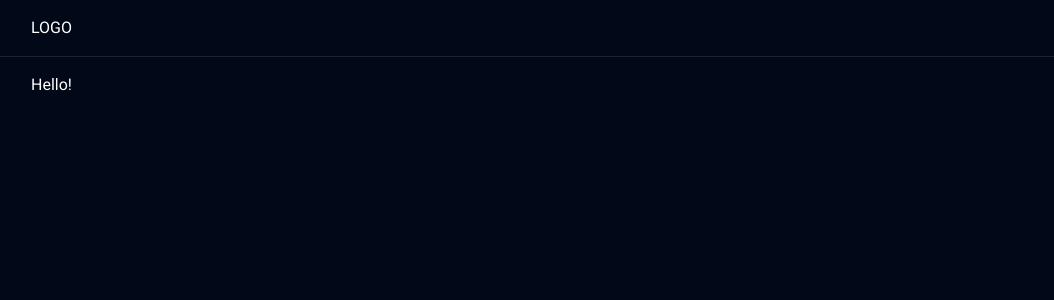
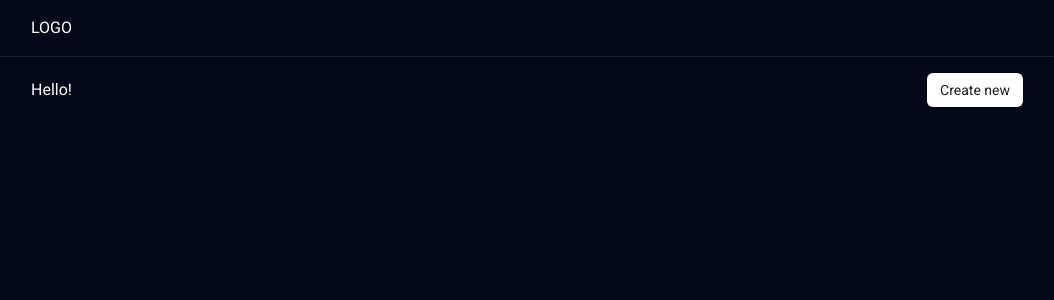
Before and after one commit to abieniek03/ufc-tournament, a Next.js app: page /dashboard in a window 1280 px wide. Shown: the top 300 px of the page, without its empty margins (113-1167 px from the left). Built offline with nearby package versions, Linux system fonts and the light colour scheme.

Commit message:
add: dialog mockup component

```diff
--- a/app/(dashboard)/dashboard/page.tsx
+++ b/app/(dashboard)/dashboard/page.tsx
@@ -1,7 +1,12 @@
+import { CreateNewTournament } from "@/app/_components/dashboard/CreateNewTournament";
+
 export default function DashboardPage() {
   return (
     <>
-      <h1>Hello!</h1>
+      <div className="flex items-center justify-between">
+        <h1>Hello!</h1>
+        <CreateNewTournament />
+      </div>
     </>
   );
 }
--- a/app/_components/Button.tsx
+++ b/app/_components/Button.tsx
@@ -18,7 +18,7 @@ export function Button({
   path,
 }: Readonly<Props>) {
   const buttonStyles = clsx(
-    "rounded-md px-4 py-2 transition-all duration-200 outline-primary bg-primary text-sm hover:opacity-95 border",
+    "rounded-md px-3 py-1.5 transition-all duration-200 outline-primary bg-primary text-sm hover:opacity-95 border",
     styleType === "primary" &&
       "bg-primary text-primary-content border-transparent",
     styleType === "secondary" && "bg-primary/5 hover:bg-primary/10",
--- /dev/null
+++ b/app/_components/DialogMockup.tsx
@@ -0,0 +1,35 @@
+"use client";
+import { type ReactNode } from "react";
+import * as Dialog from "@radix-ui/react-dialog";
+import { Cross2Icon } from "@radix-ui/react-icons";
+import { Button } from "./Button";
+
+interface Props {
+  triggerLabel: string;
+  title: string;
+  children: ReactNode;
+}
+
+export function DialogMockup({ triggerLabel, title, children }: Props) {
+  return (
+    <Dialog.Root>
+      <Dialog.Trigger>
+        <Button styleType="primary">{triggerLabel}</Button>
+      </Dialog.Trigger>
+      <Dialog.Portal>
+        <Dialog.Overlay className="data-[state=open]:animate-overlayShow fixed inset-0 bg-black/50" />
+        <Dialog.Content className="data-[state=open]:animate-contentShow fixed left-[50%] top-[50%] max-h-[85vh] w-[90vw] max-w-4xl translate-x-[-50%] translate-y-[-50%] rounded-[6px] border border-content/10 bg-background p-[25px] shadow-[hsl(206_22%_7%_/_35%)_0px_10px_38px_-10px,_hsl(206_22%_7%_/_20%)_0px_10px_20px_-15px] focus:outline-none">
+          <div className="flex items-center justify-between">
+            <Dialog.Title className="text-mauve12 m-0 text-[17px] font-medium">
+              {title}
+            </Dialog.Title>
+            <Dialog.Close>
+              <Cross2Icon width={30} height={30} viewBox="0 0 20 20" />
+            </Dialog.Close>
+          </div>
+          {children}
+        </Dialog.Content>
+      </Dialog.Portal>
+    </Dialog.Root>
+  );
+}
--- /dev/null
+++ b/app/_components/dashboard/CreateNewTournament.tsx
@@ -0,0 +1,9 @@
+import { DialogMockup } from "../DialogMockup";
+
+export function CreateNewTournament() {
+  return (
+    <DialogMockup triggerLabel="Create new" title="Create new tournament">
+      <div>siema</div>
+    </DialogMockup>
+  );
+}
--- a/package.json
+++ b/package.json
@@ -11,6 +11,8 @@
   "dependencies": {
     "@clerk/nextjs": "^5.0.6",
     "@clerk/themes": "^2.1.2",
+    "@radix-ui/react-dialog": "^1.0.5",
+    "@radix-ui/react-icons": "^1.3.0",
     "clsx": "^2.1.1",
     "next": "14.2.3",
     "react": "^18",
--- a/tailwind.config.ts
+++ b/tailwind.config.ts
@@ -15,6 +15,23 @@ const config: Config = {
         "primary-content": "#1F1F23",
         lights: "#3065C1",
       },
+      keyframes: {
+        overlayShow: {
+          from: { opacity: "0" },
+          to: { opacity: "1" },
+        },
+        contentShow: {
+          from: {
+            opacity: "0",
+            transform: "translate(-50%, -48%) scale(0.96)",
+          },
+          to: { opacity: "1", transform: "translate(-50%, -50%) scale(1)" },
+        },
+      },
+      animation: {
+        overlayShow: "overlayShow 150ms cubic-bezier(0.16, 1, 0.3, 1)",
+        contentShow: "contentShow 150ms cubic-bezier(0.16, 1, 0.3, 1)",
+      },
     },
   },
   plugins: [],
```
Also changed, not shown: 1 other file (tests, documents, lock files or other folders).
